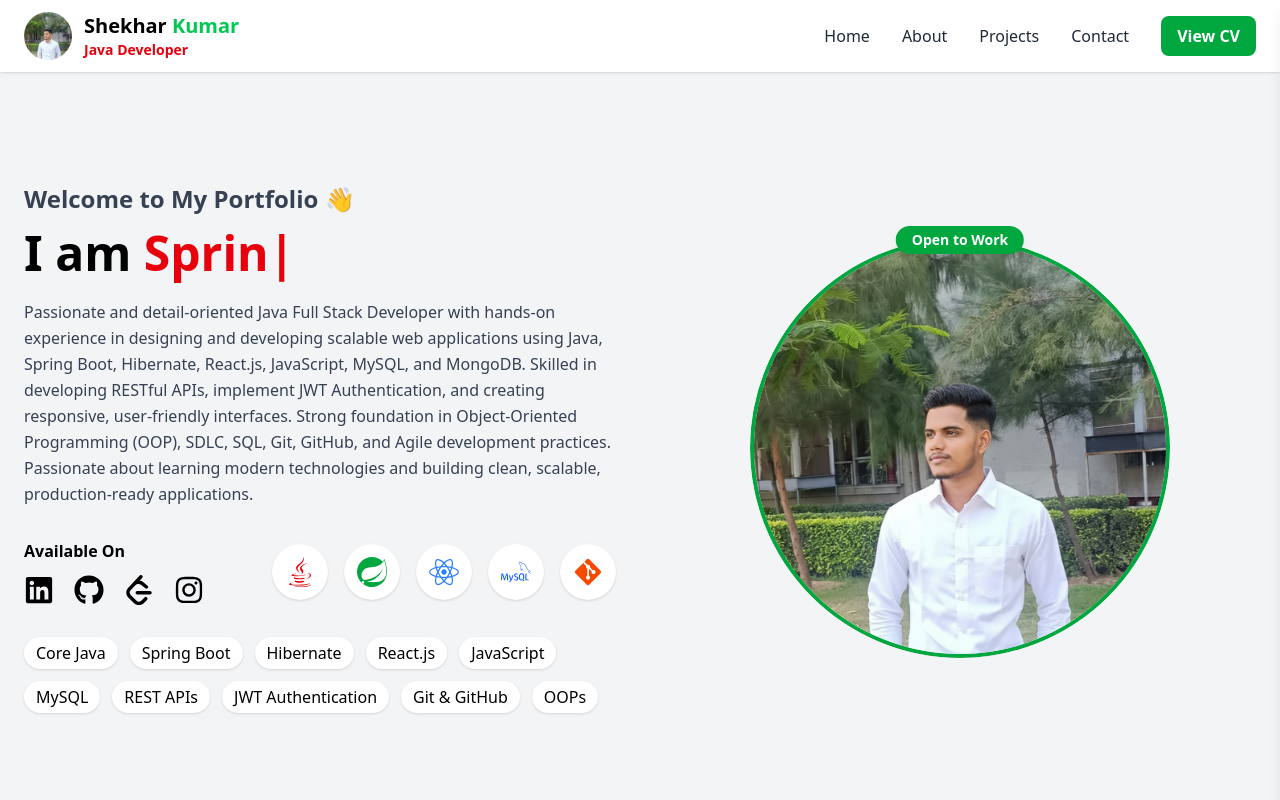
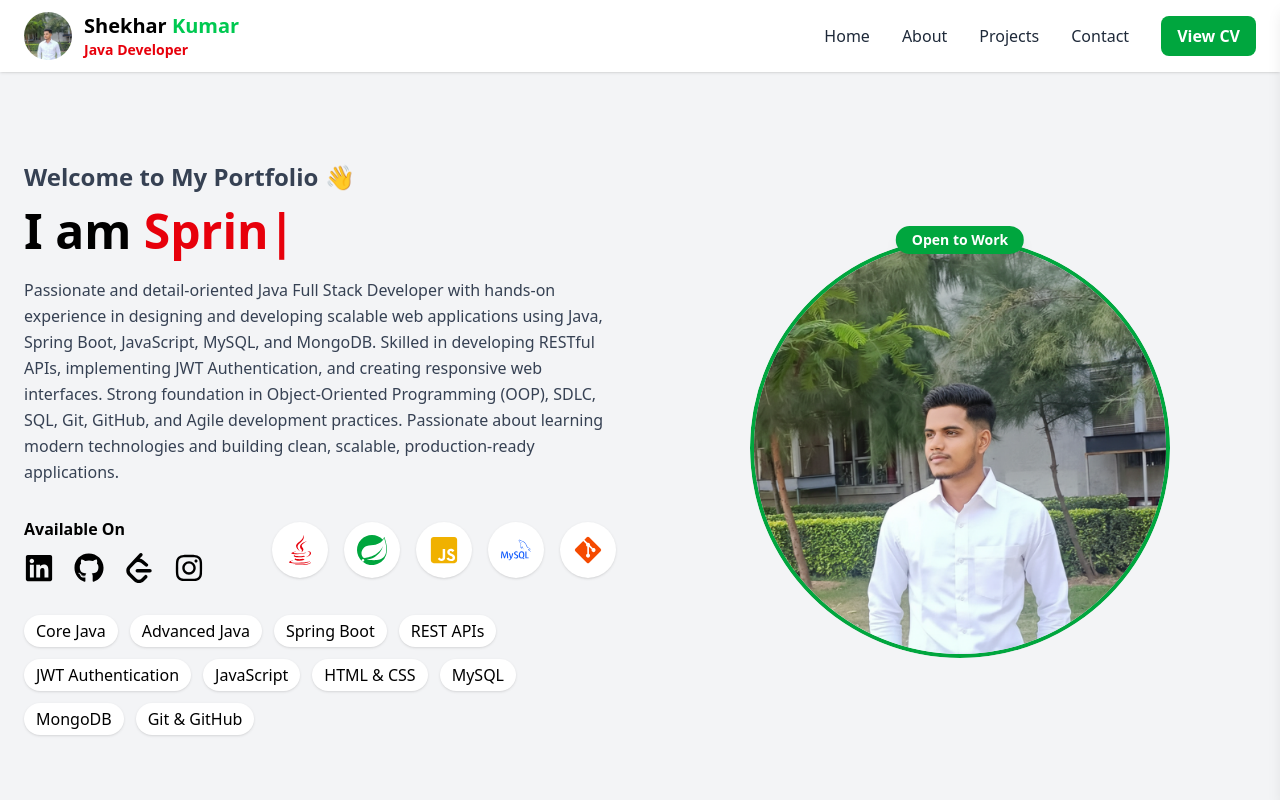
Before and after one commit to Shekharkumar07/Portfolio, a React (Vite) app: page / in a window 1280 px wide. Shown: the top 800 px of the page. Built offline with nearby package versions, Linux system fonts and the light colour scheme.

Commit message:
Refactor Hero component and update skills
Removed unused icons and updated skill tags in the Hero component. Modified the description and added new skills for better clarity.

```diff
--- a/src/components/Hero.jsx
+++ b/src/components/Hero.jsx
@@ -6,23 +6,18 @@ import {
   FaGithub,
   FaLinkedin,
   FaInstagram,
-  FaReact,
   FaJava,
   FaJsSquare,
   FaGitAlt,
   FaHtml5,
   FaCss3Alt,
-  FaPython,
 } from "react-icons/fa";
 
 import {
   SiLeetcode,
   SiSpring,
-  SiHibernate,
   SiMysql,
   SiMongodb,
-  SiPostman,
-  SiJira,
 } from "react-icons/si";
 
 export default function Hero() {
@@ -46,7 +41,7 @@ export default function Hero() {
                 strings={[
                   "Java Full Stack Developer",
                   "Spring Boot Developer",
-                  "React Developer",
+                  "Backend Engineer",
                 ]}
                 typeSpeed={80}
                 backSpeed={50}
@@ -59,10 +54,9 @@ export default function Hero() {
           <p className="text-gray-700 mb-8 leading-relaxed">
             Passionate and detail-oriented Java Full Stack Developer with
             hands-on experience in designing and developing scalable web
-            applications using Java, Spring Boot, Hibernate, React.js,
-            JavaScript, MySQL, and MongoDB. Skilled in developing RESTful APIs,
-            implement JWT Authentication, and creating responsive,
-            user-friendly interfaces. Strong foundation in Object-Oriented
+            applications using Java, Spring Boot, JavaScript, MySQL, and MongoDB.
+            Skilled in developing RESTful APIs, implementing JWT Authentication,
+            and creating responsive web interfaces. Strong foundation in Object-Oriented
             Programming (OOP), SDLC, SQL, Git, GitHub, and Agile development
             practices. Passionate about learning modern technologies and
             building clean, scalable, production-ready applications.
@@ -117,7 +111,7 @@ export default function Hero() {
                 <SiSpring className="text-green-600 text-3xl" />
               </div>
               <div className="w-14 h-14 flex items-center justify-center bg-white rounded-full shadow hover:scale-110 transition">
-                <FaReact className="text-blue-500 text-3xl" />
+                <FaJsSquare className="text-yellow-500 text-3xl" />
               </div>
               <div className="w-14 h-14 flex items-center justify-center bg-white rounded-full shadow hover:scale-110 transition">
                 <SiMysql className="text-blue-600 text-3xl" />
@@ -128,25 +122,16 @@ export default function Hero() {
             </div>
           </div>
 
-          {/* ================= SKILLS ================= */}
+          {/* ================= 10 KEY SKILLS ================= */}
           <div className="flex flex-wrap gap-3">
             <span className="px-3 py-1 bg-white rounded-full shadow hover:bg-red-600 hover:text-white transition cursor-pointer">
               Core Java
             </span>
-            <span className="px-3 py-1 bg-white rounded-full shadow hover:bg-red-700 hover:text-white transition cursor-pointer">
+            <span className="px-3 py-1 bg-white rounded-full shadow hover:bg-red-500 hover:text-white transition cursor-pointer">
+              Advanced Java
+            </span>
+            <span className="px-3 py-1 bg-white rounded-full shadow hover:bg-green-600 hover:text-white transition cursor-pointer">
               Spring Boot
-            </span>
-            <span className="px-3 py-1 bg-white rounded-full shadow hover:bg-yellow-600 hover:text-white transition cursor-pointer">
-              Hibernate
-            </span>
-            <span className="px-3 py-1 bg-white rounded-full shadow hover:bg-cyan-600 hover:text-white transition cursor-pointer">
-              React.js
-            </span>
-            <span className="px-3 py-1 bg-white rounded-full shadow hover:bg-yellow-500 hover:text-white transition cursor-pointer">
-              JavaScript
-            </span>
-            <span className="px-3 py-1 bg-white rounded-full shadow hover:bg-blue-700 hover:text-white transition cursor-pointer">
-              MySQL
             </span>
             <span className="px-3 py-1 bg-white rounded-full shadow hover:bg-purple-600 hover:text-white transition cursor-pointer">
               REST APIs
@@ -154,14 +139,23 @@ export default function Hero() {
             <span className="px-3 py-1 bg-white rounded-full shadow hover:bg-indigo-600 hover:text-white transition cursor-pointer">
               JWT Authentication
             </span>
+            <span className="px-3 py-1 bg-white rounded-full shadow hover:bg-yellow-500 hover:text-white transition cursor-pointer">
+              JavaScript
+            </span>
+            <span className="px-3 py-1 bg-white rounded-full shadow hover:bg-orange-500 hover:text-white transition cursor-pointer">
+              HTML & CSS
+            </span>
+            <span className="px-3 py-1 bg-white rounded-full shadow hover:bg-blue-700 hover:text-white transition cursor-pointer">
+              MySQL
+            </span>
+            <span className="px-3 py-1 bg-white rounded-full shadow hover:bg-green-700 hover:text-white transition cursor-pointer">
+              MongoDB
+            </span>
             <span className="px-3 py-1 bg-white rounded-full shadow hover:bg-orange-600 hover:text-white transition cursor-pointer">
               Git & GitHub
             </span>
-            <span className="px-3 py-1 bg-white rounded-full shadow hover:bg-green-700 hover:text-white transition cursor-pointer">
-              OOPs
-            </span>
           </div>
-        </div> {/* <--- FIXED: Added this missing closing tag for the left column */}
+        </div>
 
         {/* ================= RIGHT IMAGE ================= */}
         <div className="flex justify-center">
```
